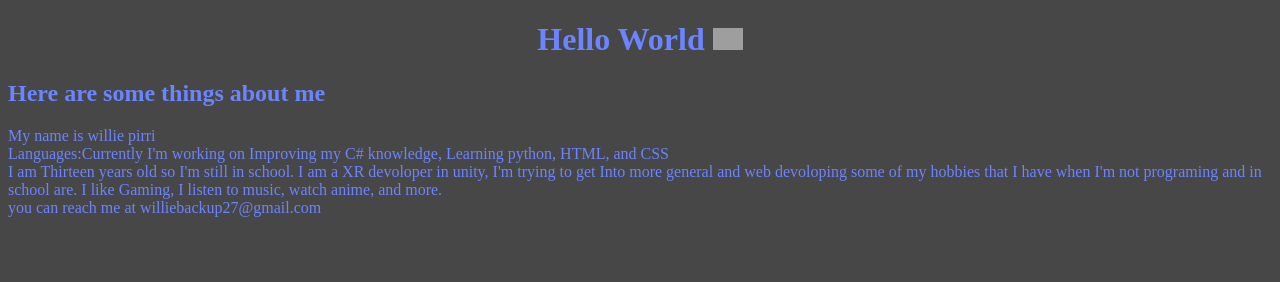
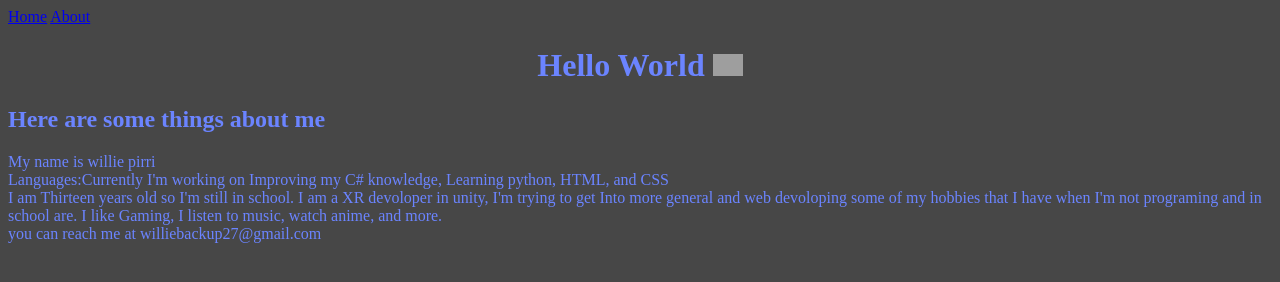
Before and after one commit to Williepdev/Williepdev.github.io, a plain HTML site: page index.html in a window 1280 px wide. Drawn offline with Linux system fonts and the light colour scheme; grey boxes are pictures that could not be loaded.

Commit message:
starting nav bar

```diff
--- a/index.html
+++ b/index.html
@@ -1,6 +1,27 @@
 <!DOCTYPE html>
 <html>
 <body>
+ <Head>
+<Title>
+Make a Navigation Bar
+</Title>
+<style type=text/css>
+
+
+</style>
+</Head>
+ <nav>
+  <ui>
+   <Ii>
+    <a href="#">Home</a>
+   </Ii>
+   <Ii>
+    <a href="#">About</a>
+   </Ii>
+  </ui>
+ </nav>
+
+
  <font color="#6b84ff">
 <div id="header" align="center">
 <h1>Hello World  <img src="https://media.giphy.com/media/hvRJCLFzcasrR4ia7z/giphy.gif" width="30px"/></h1>
```
